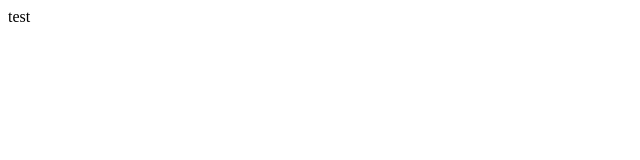
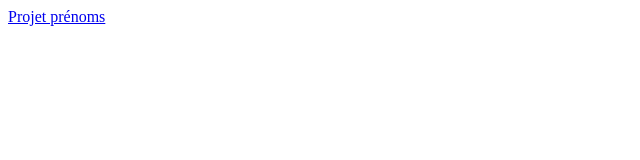
Before and after one commit to Richab-star/Richab-star.github.io, a plain HTML site: page index.html in a window 1280 px wide. Shown: the whole page, without its empty margins (0-640 px from the left). Drawn offline with Linux system fonts and the light colour scheme.

Commit message:
ajout lien prenoms

```diff
--- a/index.html
+++ b/index.html
@@ -7,6 +7,6 @@
     <title>Document</title>
 </head>
 <body>
-    test
+    <a href="./prenoms3.html">Projet prénoms</a>
 </body>
 </html>
```
